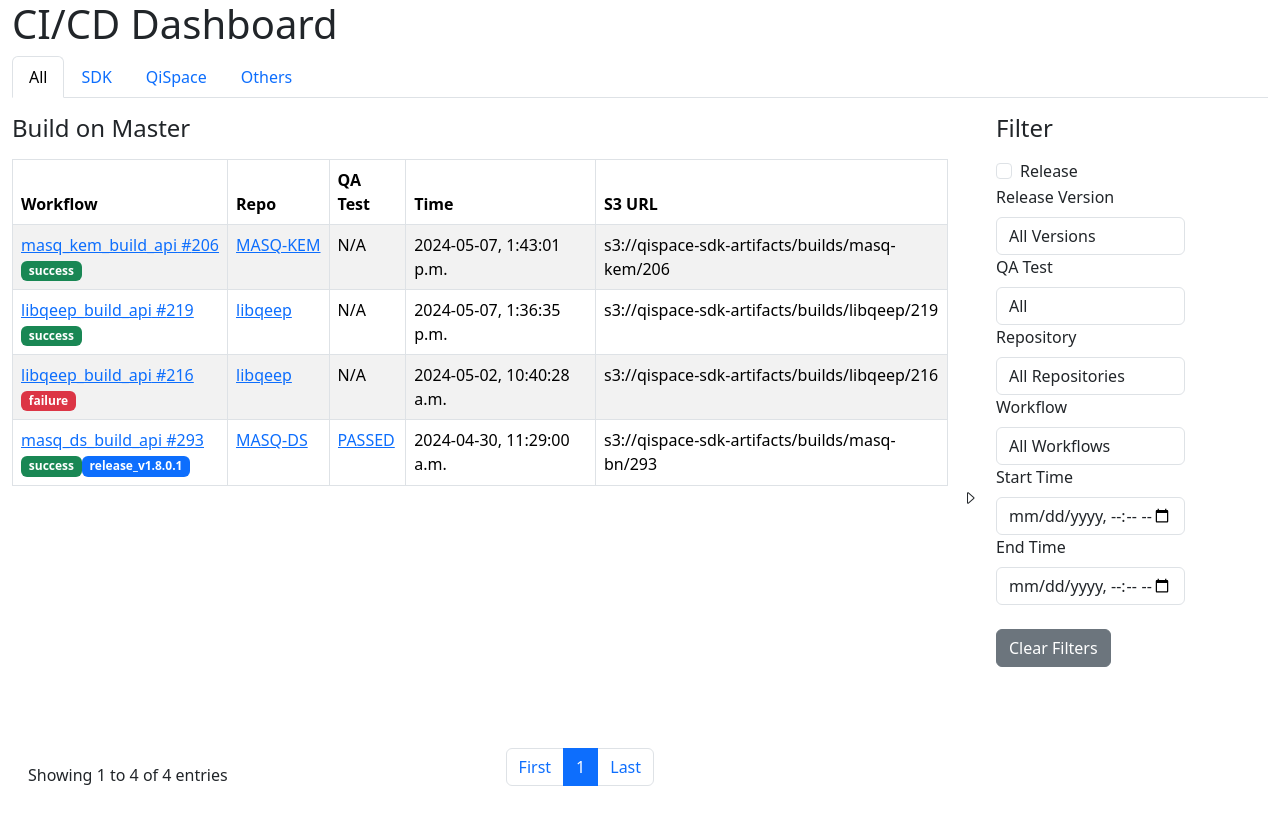
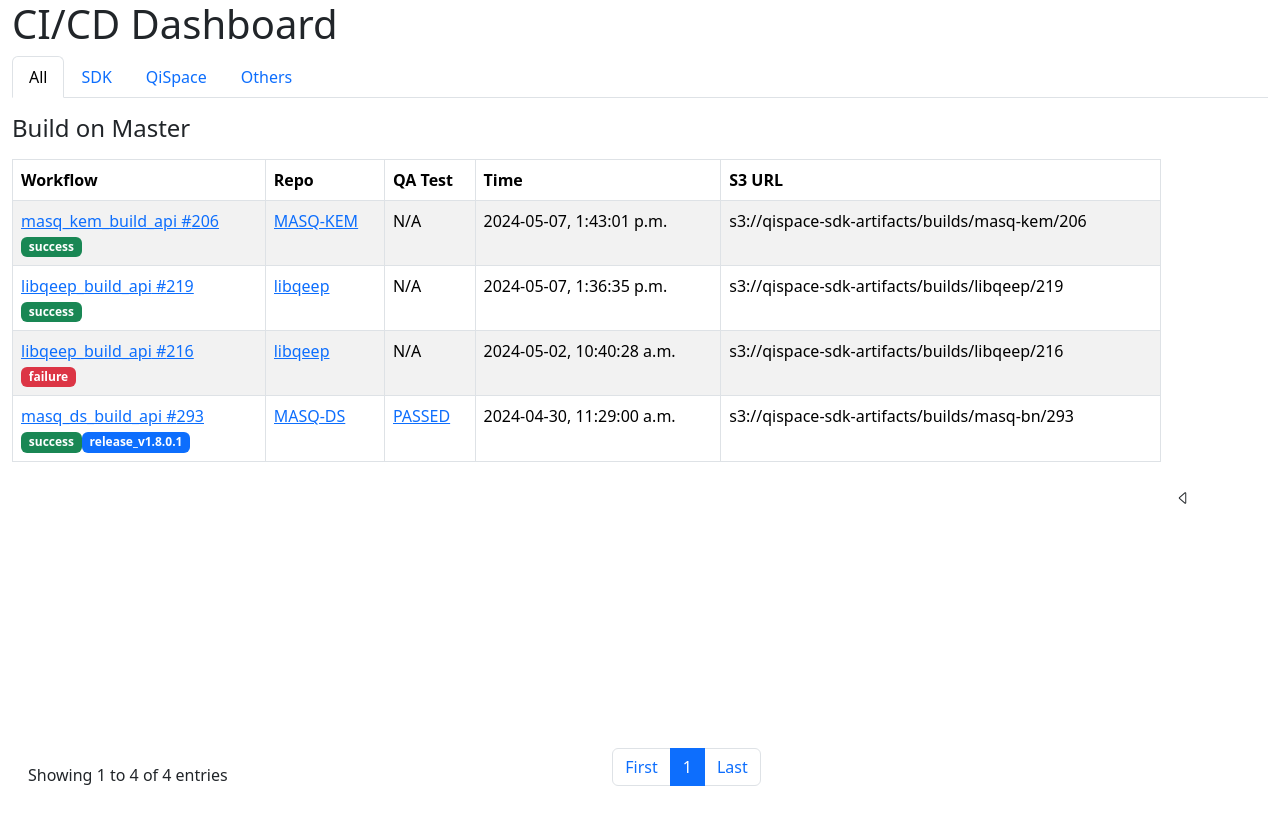
Before and after one commit to quantropi/cicd_dashboard, a React (Create React App) app: page /#/all in a window 1280 px wide. Shown: the top 824 px of the page. Built offline with nearby package versions, Linux system fonts and the light colour scheme.

Commit message:
Default filter visible should be false

```diff
--- a/src/App.tsx
+++ b/src/App.tsx
@@ -35,7 +35,7 @@ const AppContent: React.FC = () => {
   const [qaTest, setQaTest] = useState<string>('All');
   const [startTime, setStartTime] = useState<string>('');
   const [endTime, setEndTime] = useState<string>('');
-  const [filterVisible, setFilterVisible] = useState<boolean>(true);
+  const [filterVisible, setFilterVisible] = useState<boolean>(false);
 
   const toggleFilter = () => setFilterVisible(!filterVisible);
   const clearRepo = () => setSelectedRepo('');
```
